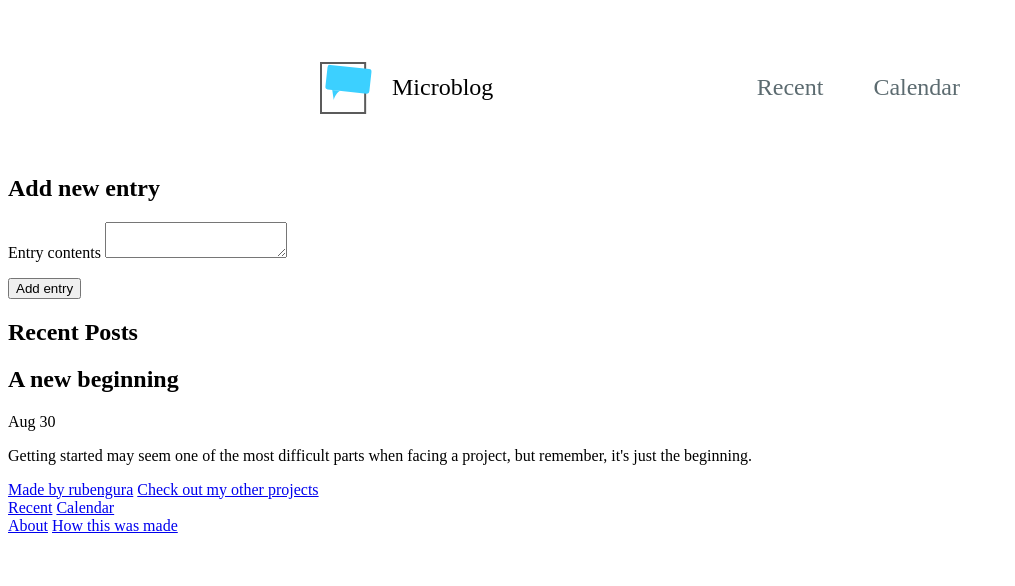
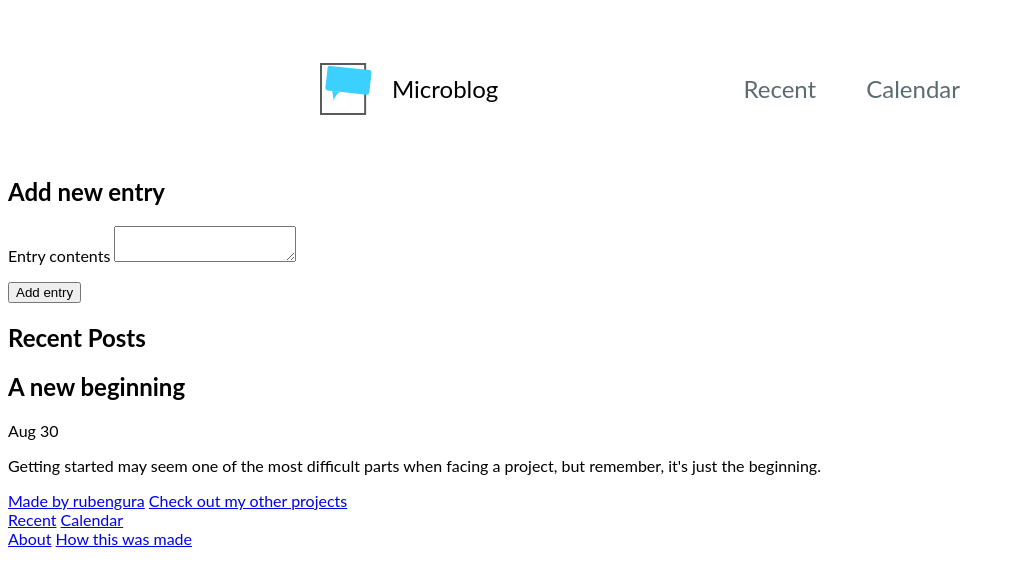
Before and after one commit to rubengura/FlaskWebDevelopment, a Python web app: template template/home.html in a window 1280 px wide. Shown: the top 586 px of the page, without its empty margins (0-1015 px from the left). Run offline with Jinja, Linux system fonts and the light colour scheme; the template is opened without the code that fills it, so the values that code supplies are empty.

Commit message:
Added default font for the page.

```diff
--- a/static/css/styles.css
+++ b/static/css/styles.css
@@ -1,3 +1,7 @@
+html {
+    font-family: Lato, sans-serif;
+}
+
 .navbar {
     max-width: 640px;
     margin: 50px auto;
```
